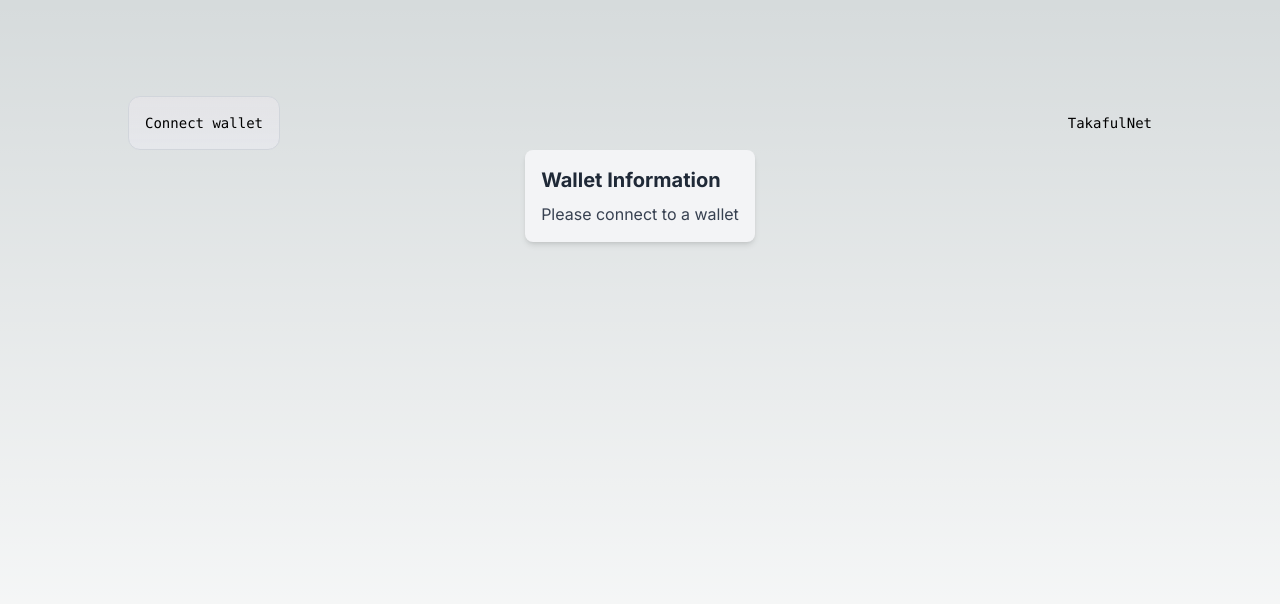
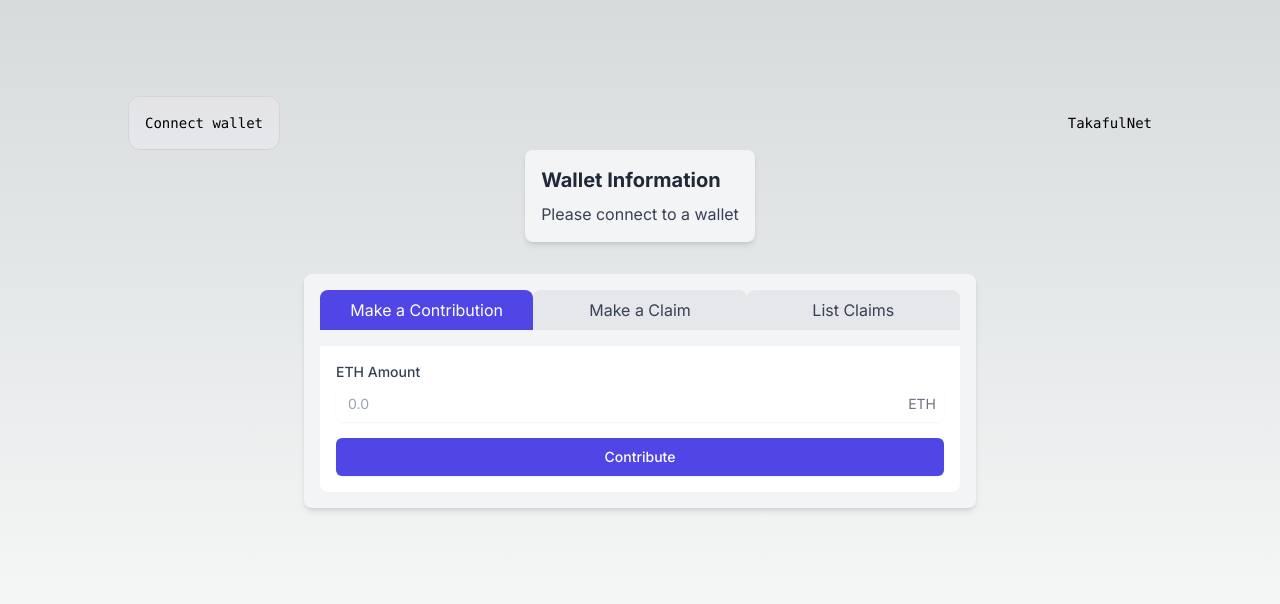
Before and after one commit to burhanahmeed/takaful-web3, a Next.js app: page / in a window 1280 px wide. Shown: the top 604 px of the page. Built offline with nearby package versions, Linux system fonts and the light colour scheme.

Commit message:
feat: add list contribution

```diff
--- a/src/app/page.tsx
+++ b/src/app/page.tsx
@@ -1,5 +1,8 @@
 'use client';
 
+import ContributeForm from "@/components/ContributionForm";
+import ListClaims from "@/components/ListClaims";
+import MakeAClaim from "@/components/MakeAClaim";
 import { checkWalletConnection, connectWallet, getNetworkCurrency, getWalletBalance } from "@/utils/wallet";
 import { useEffect, useState } from "react";
 
@@ -7,6 +10,7 @@ export default function Home() {
   const [walletAddress, setWalletAddress] = useState<string | null>(null);
   const [balance, setBalance] = useState('0');
   const [currency, setCurrency] = useState('');
+  const [activeTab, setActiveTab] = useState('contribute');
 
   const handleConnectWallet = async () => {
     try {
@@ -84,11 +88,66 @@ export default function Home() {
                 {currency} {balance}
               </span>
             </p>
+            <p className="text-gray-700">
+              <span className="font-semibold">Total Contribution:</span>
+              <span className="ml-2 bg-white px-3 py-1 rounded-md text-blue-600 font-mono">
+                {currency} {balance}
+              </span>
+            </p>
           </>
         ) : (
           <p className="text-gray-700">Please connect to a wallet</p>
         )}
       </section>
+      <section className="bg-gray-100 p-4 rounded-lg shadow-md mt-8 w-full max-w-2xl">
+        <div className="flex mb-4">
+          <button
+            className={`flex-1 py-2 px-4 text-center ${
+              activeTab === 'contribute'
+                ? 'bg-indigo-600 text-white'
+                : 'bg-gray-200 text-gray-700'
+            } rounded-tl-lg rounded-tr-lg`}
+            onClick={() => setActiveTab('contribute')}
+          >
+            Make a Contribution
+          </button>
+          <button
+            className={`flex-1 py-2 px-4 text-center ${
+              activeTab === 'claim'
+                ? 'bg-indigo-600 text-white'
+                : 'bg-gray-200 text-gray-700'
+            } rounded-tl-lg rounded-tr-lg`}
+            onClick={() => setActiveTab('claim')}
+          >
+            Make a Claim
+          </button>
+          <button
+            className={`flex-1 py-2 px-4 text-center ${
+              activeTab === 'listClaims'
+                ? 'bg-indigo-600 text-white'
+                : 'bg-gray-200 text-gray-700'
+            } rounded-tl-lg rounded-tr-lg`}
+            onClick={() => setActiveTab('listClaims')}
+          >
+            List Claims
+          </button>
+        </div>
+        <div className="bg-white p-4 rounded-b-lg text-black">
+          {activeTab === 'contribute' ? (
+            <div>
+              <ContributeForm />
+            </div>
+          ) : activeTab === 'claim' ? (
+            <div>
+              <MakeAClaim />
+            </div>
+          ) : (
+            <div>
+              <ListClaims />
+            </div>
+          )}
+        </div>
+      </section>
     </main>
   );
 }
--- /dev/null
+++ b/src/components/ContributionForm.tsx
@@ -0,0 +1,32 @@
+export default function ContributeForm() {
+  return (
+    <form className="space-y-4">
+      <div>
+        <label htmlFor="ethAmount" className="block text-sm font-medium text-gray-700">
+          ETH Amount
+        </label>
+        <div className="mt-1 relative rounded-md shadow-sm">
+          <input
+            type="number"
+            name="ethAmount"
+            id="ethAmount"
+            className="focus:ring-indigo-500 focus:border-indigo-500 block w-full pl-3 pr-12 sm:text-sm border-gray-300 rounded-md text-black py-2"
+            placeholder="0.0"
+            step="0.01"
+          />
+          <div className="absolute inset-y-0 right-0 flex items-center">
+            <span className="text-gray-500 sm:text-sm mr-2">
+              ETH
+            </span>
+          </div>
+        </div>
+      </div>
+      <button
+        type="submit"
+        className="w-full flex justify-center py-2 px-4 border border-transparent rounded-md shadow-sm text-sm font-medium text-white bg-indigo-600 hover:bg-indigo-700 focus:outline-none focus:ring-2 focus:ring-offset-2 focus:ring-indigo-500"
+      >
+        Contribute
+      </button>
+    </form>
+  );
+}
--- /dev/null
+++ b/src/components/ListClaims.tsx
@@ -0,0 +1,64 @@
+import { useEffect, useState } from "react";
+
+export default function ListClaims() {
+  const [claims, setClaims] = useState([1,2,3,4,5]);
+  const [loading, setLoading] = useState(false);
+  const [account, setAccount] = useState(null);
+
+  useEffect(() => {
+    loadClaims();
+  }, []);
+
+  const loadClaims = () => {
+
+  }
+
+  const voteOnClaim = async (claimId: any, approve: any) => {
+    try {
+
+    } catch (error) {
+      console.error('Error voting on claim:', error);
+      alert('Failed to submit vote.');
+    }
+  };
+
+  return (
+    <div className="container mx-auto p-4">
+      {loading ? (
+        <p>Loading claims...</p>
+      ) : (
+        <div className="grid grid-cols-1 md:grid-cols-2 gap-4">
+          {claims.map((claim, index) => (
+            <div key={index} className="bg-white p-6 rounded-lg shadow-md">
+              <p><strong>Claimant:</strong> test</p>
+              {/* <p><strong>Claimant:</strong> {claim.claimant}</p>
+              <p><strong>Amount:</strong> {ethers.utils.formatEther(claim.amount)} MANTA</p>
+              <p><strong>Reason:</strong> {claim.reason}</p>
+              <p><strong>Votes For:</strong> {claim.votesFor}</p>
+              <p><strong>Votes Against:</strong> {claim.votesAgainst}</p>
+              <p><strong>Decided:</strong> {claim.decided ? 'Yes' : 'No'}</p>
+              <p><strong>Approved:</strong> {claim.approved ? 'Yes' : 'No'}</p>
+              <p><strong>Voting Deadline:</strong> {new Date(claim.votingDeadline * 1000).toLocaleString()}</p>
+              {!claim.decided && (
+                <div className="flex space-x-4 mt-4">
+                  <button
+                    className="bg-green-500 hover:bg-green-700 text-white font-bold py-2 px-4 rounded"
+                    onClick={() => voteOnClaim(index, true)}
+                  >
+                    Approve
+                  </button>
+                  <button
+                    className="bg-red-500 hover:bg-red-700 text-white font-bold py-2 px-4 rounded"
+                    onClick={() => voteOnClaim(index, false)}
+                  >
+                    Reject
+                  </button>
+                </div>
+              )} */}
+            </div>
+          ))}
+        </div>
+      )}
+    </div>
+  );
+}
--- /dev/null
+++ b/src/components/MakeAClaim.tsx
@@ -0,0 +1,26 @@
+export default function MakeAClaim() {
+  return (
+    <form id="claimForm">
+    <div className="mb-4">
+        <label className="block text-sm font-medium text-gray-700">
+          Claim Amount (in MANTA)
+        </label>
+        <input type="number" id="amount" name="amount" min="0.01" step="0.01" className="shadow appearance-none border rounded w-full py-2 px-3 text-gray-700 leading-tight focus:outline-none focus:shadow-outline" required />
+    </div>
+    <div className="mb-4">
+        <label className="block text-sm font-medium text-gray-700">
+          Reason for Claim
+        </label>
+        <textarea id="reason" name="reason" className="shadow appearance-none border rounded w-full py-2 px-3 text-gray-700 leading-tight focus:outline-none focus:shadow-outline" required></textarea>
+    </div>
+    <div className="flex items-center justify-between">
+      <button
+        type="submit"
+        className="w-full flex justify-center py-2 px-4 border border-transparent rounded-md shadow-sm text-sm font-medium text-white bg-indigo-600 hover:bg-indigo-700 focus:outline-none focus:ring-2 focus:ring-offset-2 focus:ring-indigo-500"
+      >
+        Submit Claim
+      </button>
+    </div>
+</form>
+  );
+}
```
Also changed, not shown: 1 other file (tests, documents, lock files or other folders).
